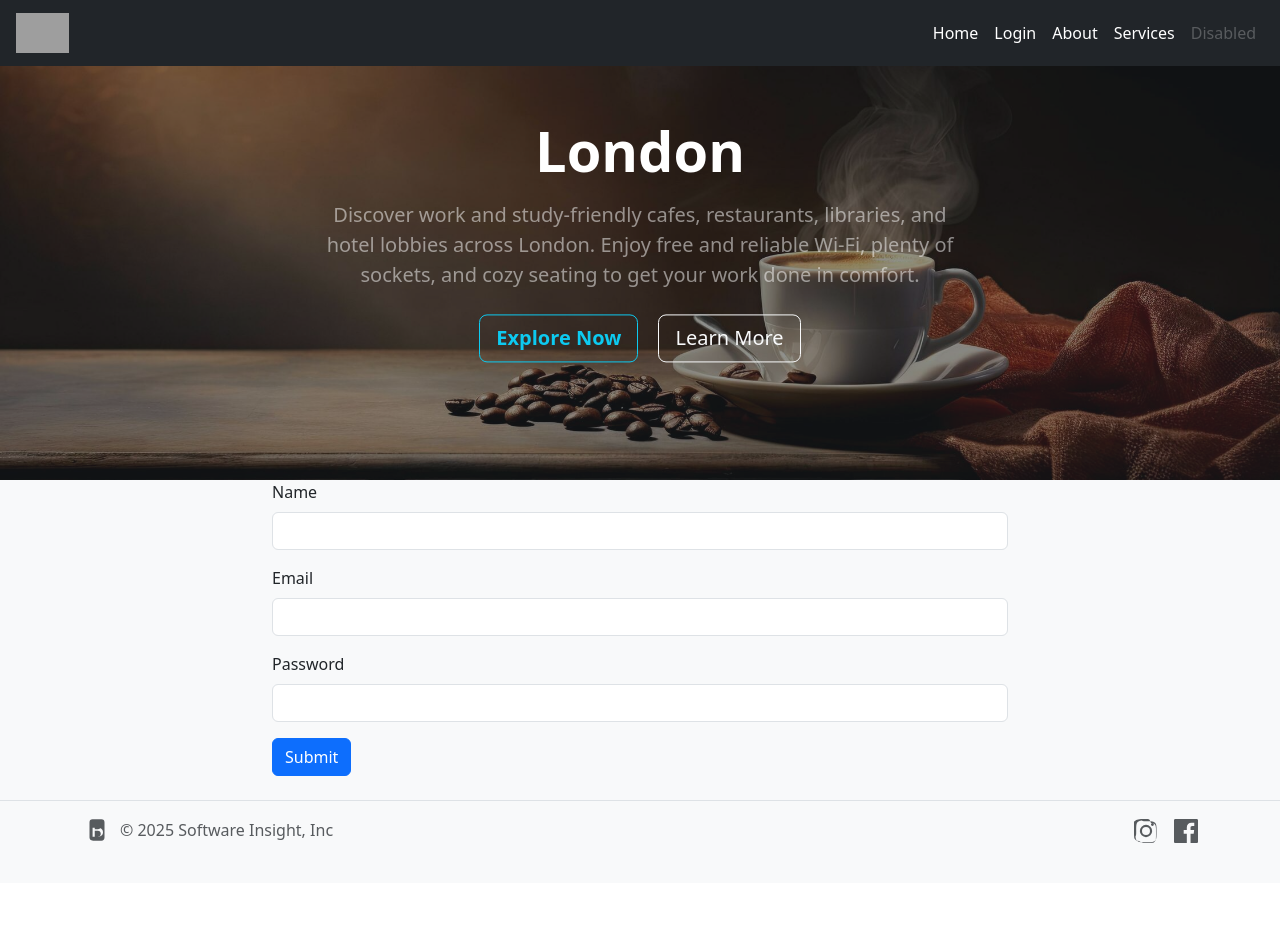
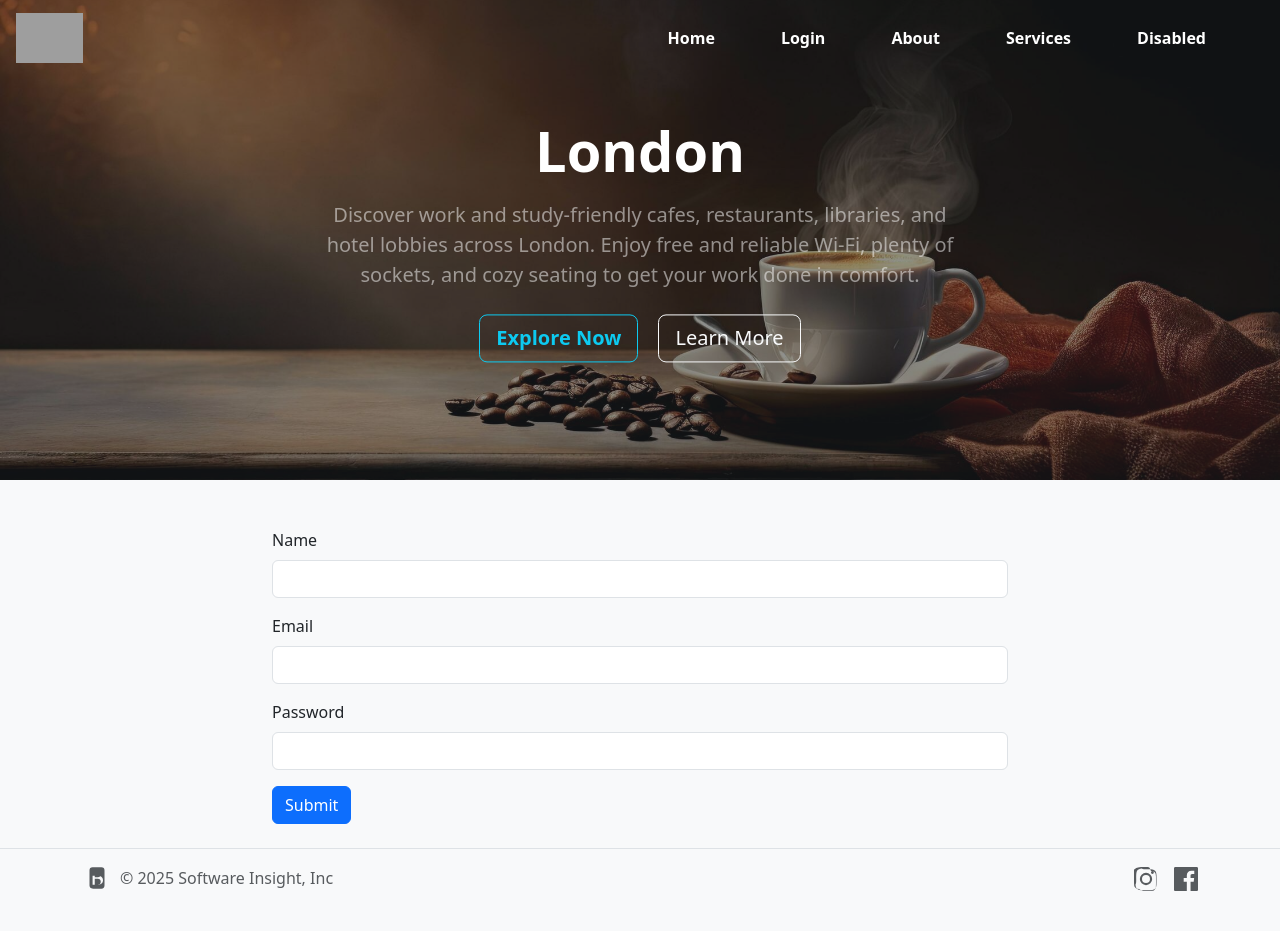
Before and after one commit to mjeyz/Cafe-and-Wifi-Website, a Flask app: page /register in a window 1280 px wide. Before the commit the page ends 843 px from the top, so only its background shows below. Run offline with Flask 3, Linux system fonts and the light colour scheme; some libraries are stand-ins or nearby versions; grey boxes are pictures that could not be loaded.

Commit message:
Add login form and update navbar and styles

```diff
--- a/form.py
+++ b/form.py
@@ -8,3 +8,8 @@ class RegisterForm(FlaskForm):
     email = StringField("Email", validators=[DataRequired()])
     password = PasswordField("Password", validators=[DataRequired()])
     submit = SubmitField("Submit")
+
+class LoginFarm(FlaskForm):
+    email = StringField("Email", validators=[DataRequired()])
+    password = PasswordField("Password", validators=[DataRequired()])
+    submit = SubmitField("Submit")
--- a/main.py
+++ b/main.py
@@ -1,6 +1,6 @@
 from flask import Flask, render_template, redirect, url_for
 import sqlite3
-from form import RegisterForm
+from form import RegisterForm, LoginFarm
 from flask_bootstrap import Bootstrap5
 
 app = Flask(__name__)
@@ -39,5 +39,10 @@ def register():
 
     return render_template("register.html", form=form)
 
+@app.route("/login", methods=["GET", "POST"])
+def login():
+    form = LoginFarm()
+    return render_template("login.html", form=form)
+
 if __name__ == "__main__":
     app.run(debug=True)
--- a/static/css/styles.css
+++ b/static/css/styles.css
@@ -1,12 +1,5 @@
 .nav-link {
-  color: #ffffff;
-.nav-link:hover {
-color: #ffcc00;
+    color: white !important;
+    font-weight: bold;
+    margin-right: 50px;
 }
-
-@media (max-width: 300px) {
-.nav-link:hover {
-    color: #00bfff;
-}
-}
-}
--- a/templates/header.html
+++ b/templates/header.html
@@ -10,8 +10,7 @@
         href="https://cdn.jsdelivr.net/npm/bootstrap@5.3.8/dist/css/bootstrap.min.css"
         rel="stylesheet"
         integrity="sha384-sRIl4kxILFvY47J16cr9ZwB07vP4J8+LH7qKQnuqkuIAvNWLzeN8tE5YBujZqJLB"
-        crossorigin="anonymous"
-    >
+        crossorigin="anonymous">
 
     <!-- Custom CSS -->
     <link rel="stylesheet" href="{{ url_for('static', filename='css/styles.css') }}">
@@ -37,9 +36,9 @@
 </svg>
 
 <!-- NAVBAR -->
-<nav class="navbar navbar-expand-lg navbar-dark bg-dark px-3" style="position: absolute; top: 0; left: 0; width: 100%; z-index: 2;">
+<nav class="navbar navbar-expand-lg px-3 text-light" style="position: absolute; top: 0; left: 0; width: 100%; z-index: 2;">
     <a class="navbar-brand" href="#">
-        <img src="{{ url_for('static', filename='assets/img/logo-light.png') }}" alt="Logo" height="40">
+        <img src="{{ url_for('static', filename='assets/img/logo-light.png') }}" class="me-2 align-middle" alt="Cafe and Wifi website logo, stylized coffee cup with Wi-Fi signal lines above, used as site branding in the navigation bar" height="50">
     </a>
     <button class="navbar-toggler" type="button" data-bs-toggle="collapse" data-bs-target="#navbarNav"
             aria-controls="navbarNav" aria-expanded="false" aria-label="Toggle navigation">
@@ -48,12 +47,13 @@
     <div class="collapse navbar-collapse justify-content-end" id="navbarNav">
         <ul class="navbar-nav">
             <li class="nav-item"><a class="nav-link active" href="#">Home</a></li>
-            <li class="nave-item"><a class="nav-link" href="{{ url_for('register') }}">Login</a></li>
+            <li class="nav-item"><a class="nav-link" href="{{ url_for('register') }}">Login</a></li>
             <li class="nav-item"><a class="nav-link" href="#">About</a></li>
             <li class="nav-item"><a class="nav-link" href="#">Services</a></li>
-            <li class="nav-item"><a class="nav-link disabled" href="#">Disabled</a></li>
+            <li class="nav-item"><a class="nav-link" href="#">Disabled</a></li>
         </ul>
-    </div>
+        </div>
+    </nav>
 </nav>
 
 <!-- HERO SECTION -->
--- a/templates/register.html
+++ b/templates/register.html
@@ -1,10 +1,12 @@
-{% from "bootstrap5/form.html" import render_form %} {% block content %} {% include 'header.html' %}
+{% from "bootstrap5/form.html" import render_form %}
+{% block content %}
+{% include 'header.html' %}
 
-<main class="mb-4">
+<main class="my-5"></main>
   <div class="container">
     <div class="row">
       <div class="col-lg-8 col-md-10 mx-auto">
-        <!--: render your registration form here-->
+        <!-- render your registration form here -->
         {{ render_form(form, novalidate=True, button_map={"submit": "primary"})}}
       </div>
     </div>
```
